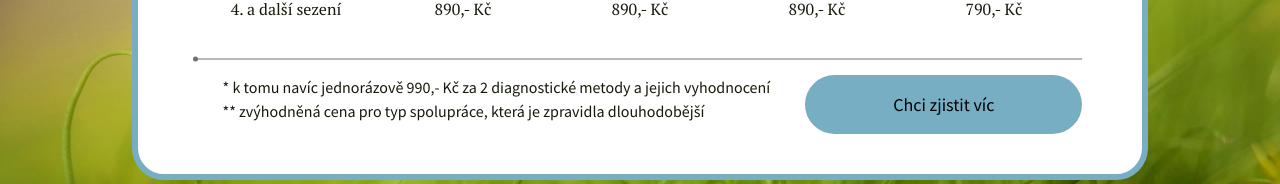
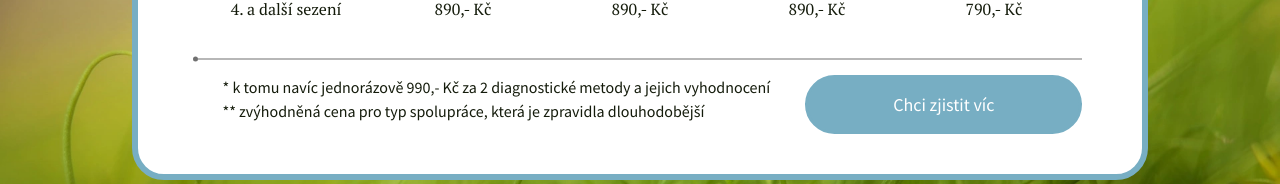
Before and after one commit to NelliaS/personal-webpage, a Next.js app: page /cenik in a window 1280 px wide. Shown: the part 406-590 px from the top of the page. Built offline with nearby package versions, Linux system fonts and the light colour scheme.

Commit message:
Update submit button basic and hover state

```diff
--- a/src/styles/Button.module.css
+++ b/src/styles/Button.module.css
@@ -12,11 +12,13 @@
   font-family: var(--font-family-main);
   background-color: #77aec3;
   border: 3px solid #77aec3;
+  color: #ffffff;
 }
 
 .btn_submit:hover {
   background: #f9f9f9 !important;
   border: 3px solid #77aec3;
+  color: #141b0b;
 
 }
 
```
